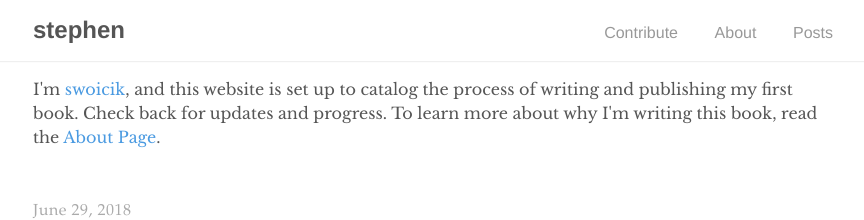
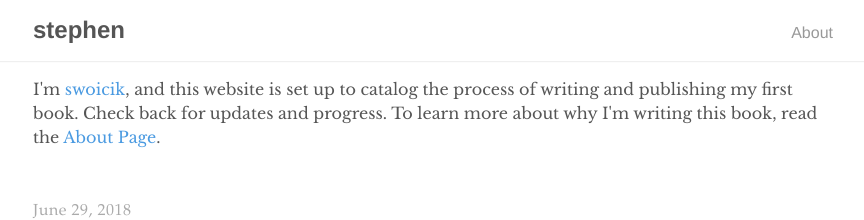
Before and after one commit to swoicik/swoicik.github.io, a Jekyll site: the page built from index.html, in a window 1280 px wide. Shown: the top 220 px of the page, without its empty margins (207-1071 px from the left). Built offline with Jekyll 4.4.1, drawn with Linux system fonts in a browser that asks for light colours; the list of posts is cut into pages by our own code.

Commit message:
Update default.html

```diff
--- a/_layouts/default.html
+++ b/_layouts/default.html
@@ -10,9 +10,7 @@
           <h2 class="nav-title">{{ site.title }}</h2>
         </a>
         <ul>
-          <li><a href="{{ '/contribute' | prepend: site.baseurl }}">Contribute</a></li>
           <li><a href="{{ '/about' | prepend: site.baseurl }}">About</a></li>
-          <li><a href="{{ site.baseurl }}/">Posts</a></li>
         </ul>
     </div>
   </nav>
```
